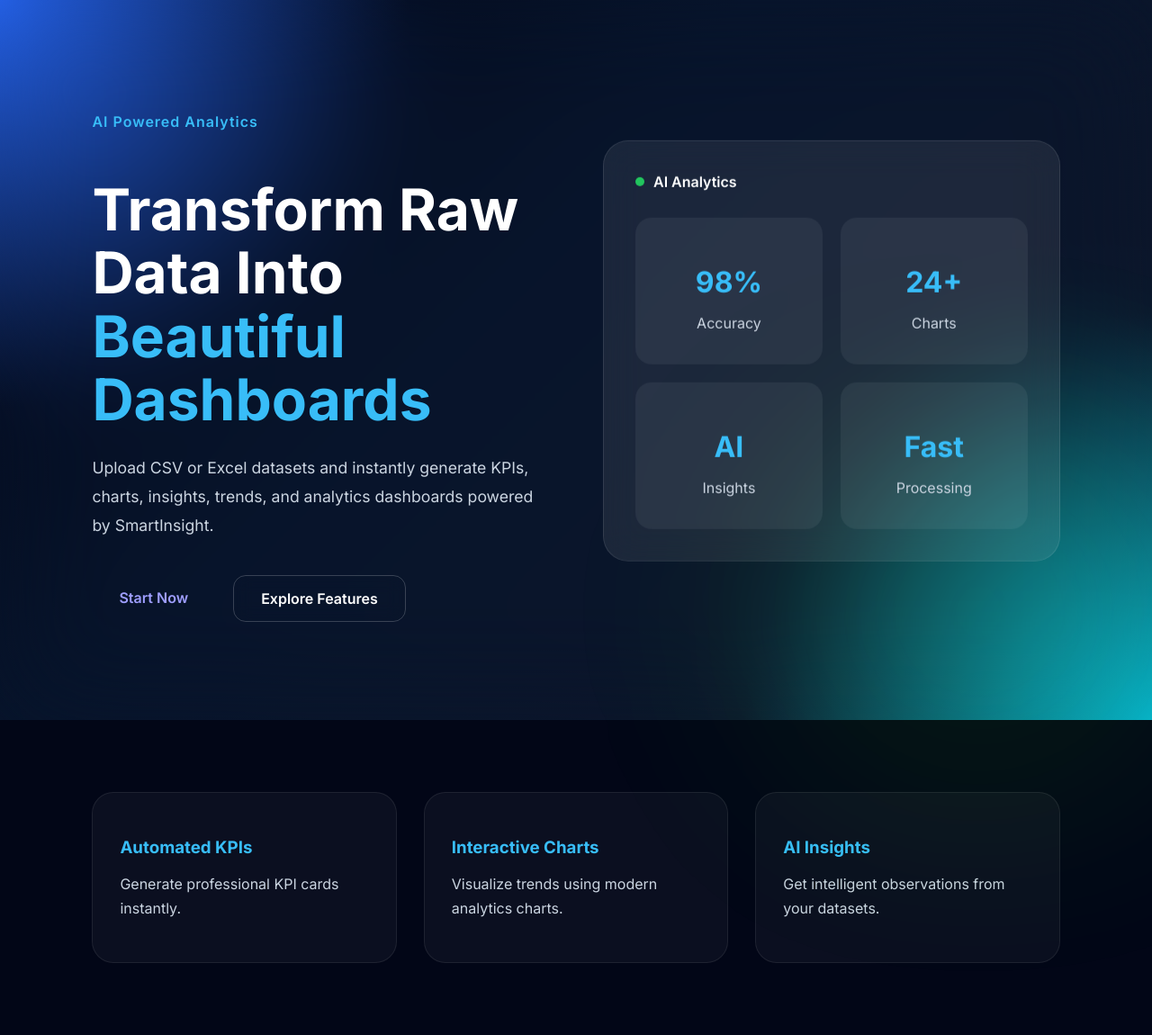
After one commit to Syedasif689/SmartInsight, a Flask app: template app/templates/start.html in a window 1280 px wide. The commit adds this page. Shown: the whole page at 90% size. Run offline with Flask 3, Linux system fonts and the light colour scheme; the template is opened without the code that fills it, so the values that code supplies are empty; parts of the project's set-up code (start-up, migrations or seed data) failed here and were passed over.

Commit message:
updated smartinsight

```diff
--- a/app/__init__.py
+++ b/app/__init__.py
@@ -53,7 +53,9 @@ def create_app(config_name="default"):
     # BLUEPRINTS
     app.register_blueprint(dashboard_bp)
     app.register_blueprint(auth_bp)
-
+    @app.route("/")
+    def home():
+        return render_template("start.html")
     # ERROR HANDLER
     @app.errorhandler(RequestEntityTooLarge)
     def handle_large_upload(error):
--- a/app/routes/dashboard.py
+++ b/app/routes/dashboard.py
@@ -28,10 +28,9 @@ dashboard_bp = Blueprint("dashboard", __name__)
 # HOME
 # =========================================================
 
-@dashboard_bp.route("/", methods=["GET"])
+@dashboard_bp.route("/dashboard", methods=["GET"])
 def index():
     return render_template("dashboard.html", dashboard=None)
-
 
 # =========================================================
 # HISTORY PAGE
@@ -207,7 +206,7 @@ def is_allowed_file(filename: str) -> bool:
 
 def uploaded_file_path(file_id: str) -> Path:
     upload_folder = Path(current_app.config["UPLOAD_FOLDER"]).resolve()
-    safe_file_id = file_id
+    safe_file_id = secure_filename(file_id)
     return upload_folder / safe_file_id
 
 
--- a/app/static/css/main.css
+++ b/app/static/css/main.css
@@ -1069,3 +1069,20 @@ tbody tr:hover {
 .logout-btn:hover {
   background: rgba(255,68,68,0.25);
 }
+.login-warning{
+    background: rgba(16, 37, 66, 0.9);
+    color: #7cc7ff;
+    padding: 14px 18px;
+    border-radius: 14px;
+    margin-bottom: 20px;
+    border: 1px solid rgba(124,199,255,0.25);
+    font-size: 15px;
+    text-align: center;
+}
+
+.login-btn{
+    display:flex;
+    align-items:center;
+    justify-content:center;
+    text-decoration:none;
+}
--- /dev/null
+++ b/app/static/css/start.css
@@ -0,0 +1,207 @@
+.start-hero {
+    min-height: 100vh;
+    position: relative;
+    overflow: hidden;
+    background:
+        radial-gradient(circle at top left, #2563eb 0%, transparent 30%),
+        radial-gradient(circle at bottom right, #06b6d4 0%, transparent 30%),
+        linear-gradient(135deg, #020617 0%, #07142b 40%, #0f172a 100%);
+
+    display: flex;
+    align-items: center;
+    justify-content: center;
+
+    padding: 60px 8%;
+}
+
+.hero-overlay {
+    position: absolute;
+    inset: 0;
+    backdrop-filter: blur(60px);
+}
+
+.start-container {
+    position: relative;
+    z-index: 2;
+
+    display: grid;
+    grid-template-columns: repeat(auto-fit, minmax(320px, 1fr));
+    gap: 60px;
+
+    width: 100%;
+    max-width: 1300px;
+
+    align-items: center;
+}
+
+.hero-left h1 {
+    color: white;
+    font-size: 4rem;
+    line-height: 1.1;
+    margin-bottom: 25px;
+}
+
+.hero-left h1 span {
+    color: #38bdf8;
+}
+
+.hero-tag {
+    color: #38bdf8;
+    font-weight: 600;
+    letter-spacing: 1px;
+    margin-bottom: 20px;
+}
+
+.hero-description {
+    color: #cbd5e1;
+    font-size: 1.1rem;
+    line-height: 1.8;
+    max-width: 600px;
+}
+
+.hero-buttons {
+    display: flex;
+    gap: 20px;
+    margin-top: 40px;
+    flex-wrap: wrap;
+}
+
+.start-btn {
+    padding: 15px 30px;
+    border-radius: 14px;
+    text-decoration: none;
+    font-weight: 600;
+    transition: 0.3s ease;
+}
+
+.primary-btn {
+    background: linear-gradient(135deg, #2563eb, #38bdf8);
+    color: white;
+}
+
+.primary-btn:hover {
+    transform: translateY(-4px);
+    box-shadow: 0 15px 40px rgba(37,99,235,0.4);
+}
+
+.secondary-btn {
+    border: 1px solid rgba(255,255,255,0.2);
+    color: white;
+    backdrop-filter: blur(10px);
+}
+
+.secondary-btn:hover {
+    background: rgba(255,255,255,0.08);
+}
+
+.glass-card {
+    background: rgba(255,255,255,0.08);
+    border: 1px solid rgba(255,255,255,0.1);
+    backdrop-filter: blur(20px);
+    border-radius: 28px;
+    padding: 35px;
+    color: white;
+}
+
+.floating-card {
+    animation: floatCard 5s ease-in-out infinite;
+}
+
+.card-top {
+    display: flex;
+    align-items: center;
+    gap: 10px;
+    margin-bottom: 30px;
+    font-weight: 600;
+}
+
+.live-dot {
+    width: 10px;
+    height: 10px;
+    background: #22c55e;
+    border-radius: 50%;
+}
+
+.stats-grid {
+    display: grid;
+    grid-template-columns: repeat(2, 1fr);
+    gap: 20px;
+}
+
+.mini-card {
+    background: rgba(255,255,255,0.06);
+    border-radius: 18px;
+    padding: 20px;
+    text-align: center;
+}
+
+.mini-card h3 {
+    font-size: 2rem;
+    color: #38bdf8;
+    margin-bottom: 10px;
+}
+
+.mini-card p {
+    color: #cbd5e1;
+}
+
+.features-section {
+    background: #020617;
+    display: grid;
+    grid-template-columns: repeat(auto-fit, minmax(260px, 1fr));
+    gap: 30px;
+    padding: 80px 8%;
+}
+
+.feature-box {
+    background: rgba(255,255,255,0.04);
+    border: 1px solid rgba(255,255,255,0.08);
+    border-radius: 24px;
+    padding: 30px;
+    color: white;
+    transition: 0.3s ease;
+}
+
+.feature-box:hover {
+    transform: translateY(-8px);
+    border-color: #38bdf8;
+}
+
+.feature-box h3 {
+    margin-bottom: 15px;
+    color: #38bdf8;
+}
+
+.feature-box p {
+    color: #cbd5e1;
+    line-height: 1.7;
+}
+
+@keyframes floatCard {
+    0% {
+        transform: translateY(0px);
+    }
+
+    50% {
+        transform: translateY(-14px);
+    }
+
+    100% {
+        transform: translateY(0px);
+    }
+}
+
+@media (max-width: 768px) {
+
+    .hero-left h1 {
+        font-size: 2.7rem;
+    }
+
+    .hero-buttons {
+        flex-direction: column;
+    }
+
+    .start-btn {
+        text-align: center;
+    }
+}
--- /dev/null
+++ b/app/templates/start.html
@@ -0,0 +1,112 @@
+{% extends "base.html" %}
+
+{% block title %}SmartInsight | AI Dashboard Generator{% endblock %}
+
+{% block content %}
+
+<link
+  rel="stylesheet"
+  href="{{ url_for('static', filename='css/start.css') }}"
+>
+
+<section class="start-hero">
+
+    <div class="hero-overlay"></div>
+
+    <div class="start-container">
+
+        <div class="hero-left">
+
+            <p class="hero-tag">
+                AI Powered Analytics
+            </p>
+
+            <h1>
+                Transform Raw Data Into
+                <span>Beautiful Dashboards</span>
+            </h1>
+
+            <p class="hero-description">
+                Upload CSV or Excel datasets and instantly generate
+                KPIs, charts, insights, trends, and analytics dashboards
+                powered by SmartInsight.
+            </p>
+
+            <div class="hero-buttons">
+
+                <a href="{{ url_for('dashboard.index') }}" class="start-btn">
+    Start Now
+</a>
+
+                <a
+                    href="#features"
+                    class="start-btn secondary-btn"
+                >
+                    Explore Features
+                </a>
+
+            </div>
+
+        </div>
+
+        <div class="hero-right">
+
+            <div class="glass-card floating-card">
+
+                <div class="card-top">
+                    <span class="live-dot"></span>
+                    AI Analytics
+                </div>
+
+                <div class="stats-grid">
+
+                    <div class="mini-card">
+                        <h3>98%</h3>
+                        <p>Accuracy</p>
+                    </div>
+
+                    <div class="mini-card">
+                        <h3>24+</h3>
+                        <p>Charts</p>
+                    </div>
+
+                    <div class="mini-card">
+                        <h3>AI</h3>
+                        <p>Insights</p>
+                    </div>
+
+                    <div class="mini-card">
+                        <h3>Fast</h3>
+                        <p>Processing</p>
+                    </div>
+
+                </div>
+
+            </div>
+
+        </div>
+
+    </div>
+
+</section>
+
+<section class="features-section" id="features">
+
+    <div class="feature-box">
+        <h3>Automated KPIs</h3>
+        <p>Generate professional KPI cards instantly.</p>
+    </div>
+
+    <div class="feature-box">
+        <h3>Interactive Charts</h3>
+        <p>Visualize trends using modern analytics charts.</p>
+    </div>
+
+    <div class="feature-box">
+        <h3>AI Insights</h3>
+        <p>Get intelligent observations from your datasets.</p>
+    </div>
+
+</section>
+
+{% endblock %}
```
Also changed, not shown: app/templates/dashboard.html (+25 -6 lines).
